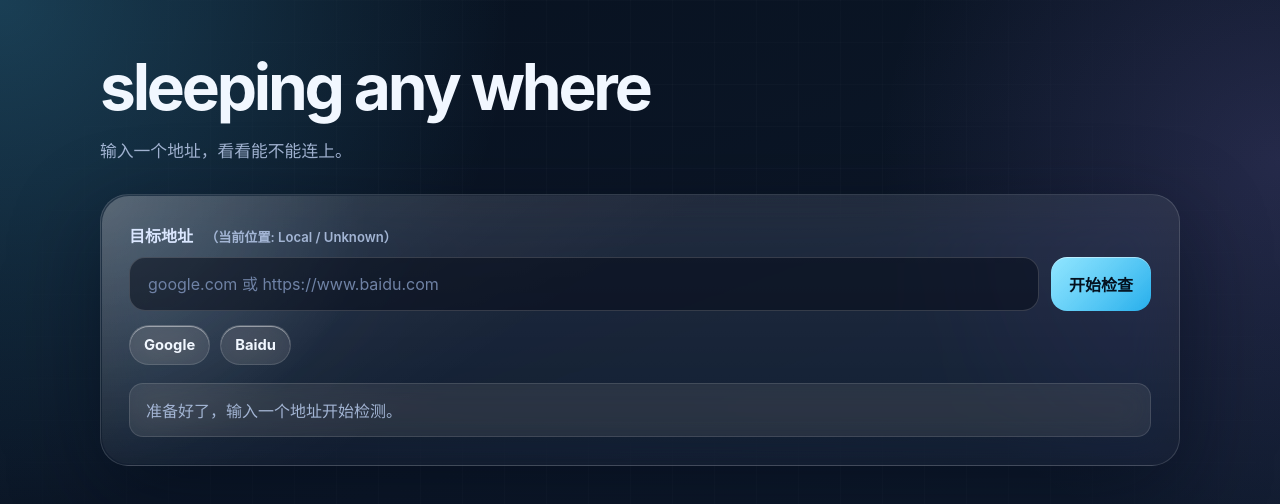
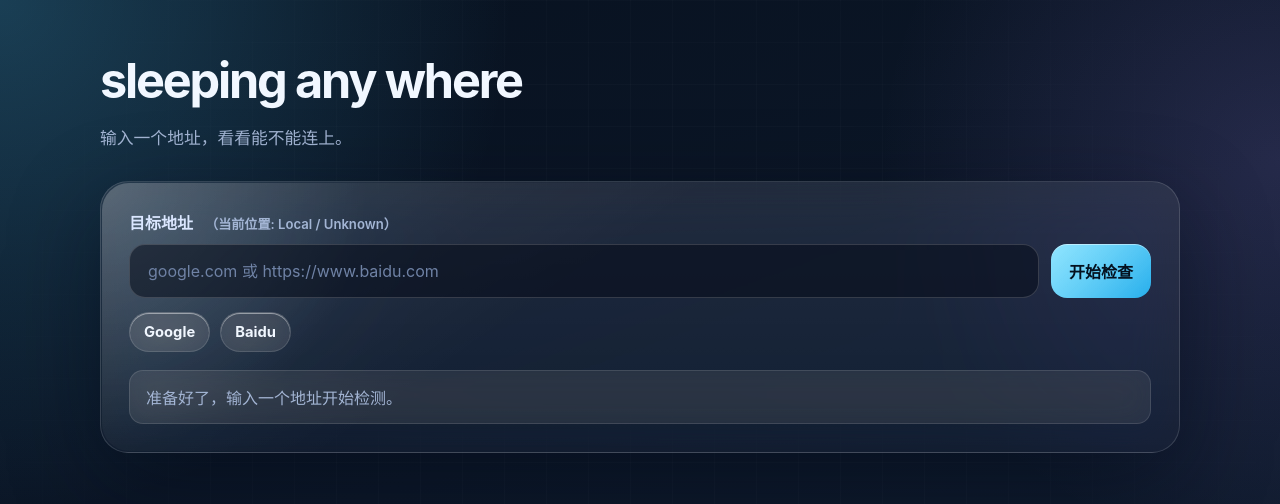
Before and after one commit to yunhungo/sleeping, a website: page index.html in a window 1280 px wide. Drawn offline with Linux system fonts and the light colour scheme.

Commit message:
chore: reduce hero title size

```diff
--- a/styles.css
+++ b/styles.css
@@ -75,9 +75,9 @@ a {
 
 h1 {
   margin: 0;
-  font-size: clamp(2.8rem, 5vw, 4.8rem);
-  line-height: 0.98;
-  letter-spacing: -0.05em;
+  font-size: clamp(2.2rem, 3.8vw, 3.4rem);
+  line-height: 1.02;
+  letter-spacing: -0.045em;
 }
 
 .lede {
```
